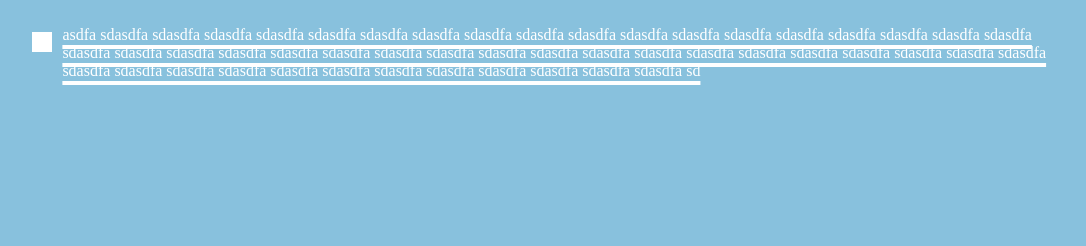
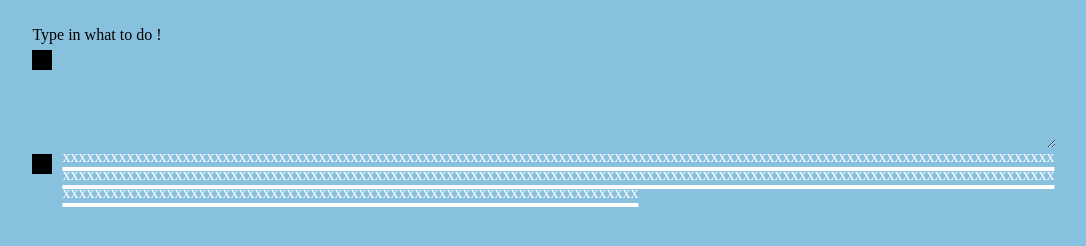
Before and after one commit to BoolPurist/ToDoListHolder, a plain HTML site: page index.html in a window 1280 px wide. Shown: the whole page, without its empty margins (70-1156 px from the left). Drawn offline with Linux system fonts and the light colour scheme.

Commit message:
Features: Basic Layout and filled Boxes
The basic layout works. Every toDoBox now has text and a sign. When resizing, the boxes adjust themeself. Input box takes input. Both kinds of boxes now have underlines with styling  under their text.

```diff
--- a/index.html
+++ b/index.html
@@ -7,6 +7,14 @@
     <link rel="stylesheet" href="css/style.css" />
   </head>
   <body>
+    <div class="wrapper">
+      <label for="inserter">Type in what to do !</label>
+      <div class="adderForToDo">
+        <div class="adderSign"></div>
+        <textarea name="inserter" class="input" cols="30" rows="5"></textarea>
+      </div>
+      <div class="list"></div>
+    </div>
     <script src="js/main.js"></script>
   </body>
 </html>
--- a/js/main.js
+++ b/js/main.js
@@ -1,30 +1,22 @@
 /* jshint esversion: 6 */
 (function() {
   "use strict";
-  function List() {
-    // Creating main container.
-
-    let list = document.createElement("div");
-    list.classList.add("list");
-    document.body.appendChild(list);
-
-    return list;
+  // Testing.
+  let list = document.getElementsByClassName("list");
+  console.log(list);
+  let testString = "xxxx".repeat(80);
+  list[0].appendChild(ToDoBoxRemovable(testString));
+  // Returns a ToDoBox with text and a sign to click on. Clicking on that removes the toDoBox.
+  function ToDoBoxRemovable(text) {
+    let toDoBoxRemovable = document.createElement("div");
+    toDoBoxRemovable.classList.add("toToDoBoxRemovable");
+    let removable = document.createElement("div");
+    removable.classList.add("removable");
+    let line = document.createElement("p");
+    line.classList.add("line");
+    line.innerText = text;
+    toDoBoxRemovable.appendChild(removable);
+    toDoBoxRemovable.appendChild(line);
+    return toDoBoxRemovable;
   }
-
-  function ToDoBoxRemovable(text) {
-    let toDoBox = document.createElement("div");
-    toDoBox.classList.add("toToDoBoxRemovable");
-    let removeIcon = document.createElement("div");
-    removeIcon.classList.add("removable");
-    let textContent = document.createElement("p");
-    textContent.classList.add("line");
-    textContent.innerText = text;
-    toDoBox.appendChild(removeIcon);
-    toDoBox.appendChild(textContent);
-
-    return toDoBox;
-  }
-
-  let item = List();
-  item.appendChild(ToDoBoxRemovable("asdfa sd".repeat(50)));
 })();
--- a/less/style.less
+++ b/less/style.less
@@ -1,41 +1,86 @@
 // Variables.
+@background-color: #88c1dd;
 @text-color: white;
 @text-underline-thickness: 4px;
 @symbol-removable-size: 20px;
 @symbol-removable-margin-top: 30%;
 
+// Make sure every element behaves the same when not modified.
 * {
   box-sizing: border-box;
+  // Some elements have margin by default.
   margin: 0;
 }
 
 body {
-  background-color: #88c1dd;
+  background-color: @background-color;
 }
 
-.list {
+// style hierarchy for .wrapper <div>
+//  |-- .adderForToDo
+//  |-- .list
+.wrapper {
+  // Wrapper should be centered in the center. Looks better.
   width: 80%;
   margin-top: 2%;
   margin-left: 8%;
   display: grid;
   grid-template-rows: 1fr;
+}
+
+// For every widget like the remover and adder to give size, color and margin.
+#mixInSymbol {
+  margin-top: @symbol-removable-margin-top;
+  background-color: black;
+  height: @symbol-removable-size;
+}
+// Grid layout for widget and text in a container.
+#mixInGridColSignText {
+  display: grid;
+  grid-template-columns: @symbol-removable-size 1fr;
+  column-gap: 10px;
+}
+
+// styles the text content of every box.
+#mixInUnderlineText {
+  word-break: break-word;
+  color: @text-color;
+  text-decoration: underline;
+  text-decoration-thickness: @text-underline-thickness;
+  text-underline-offset: 5px;
+}
+
+// style hierarchy for .adderForToDo <div>
+//    |-- label <lable>
+//    |-- .adderSign <div>
+//    |-- .input <textarea>
+.adderForToDo {
+  #mixInGridColSignText();
+  .adderSign {
+    #mixInSymbol();
+  }
+  .input {
+    border: none;
+    line-height: 20px;
+    #mixInUnderlineText();
+    background-color: @background-color;
+  }
+}
+
+// style hierarchy
+//  |-- .list <div>
+//    |-- .toToDoBoxRemovable <div> Serves as container for remove widget and the text content.
+//    |-- .line <p>
+.list {
+  display: grid;
+  grid-template-rows: 1fr;
   .toToDoBoxRemovable {
-    width: 100%;
-    display: grid;
-    grid-template-columns: @symbol-removable-size 1fr;
-    column-gap: 10px;
+    #mixInGridColSignText();
     .removable {
-      margin-top: @symbol-removable-margin-top;
-      background-color: #fff;
-      height: @symbol-removable-size;
+      #mixInSymbol();
     }
     .line {
-      word-break: break-word;
-      color: @text-color;
-      width: 100%;
-      text-decoration: underline;
-      text-decoration-thickness: @text-underline-thickness;
-      text-underline-offset: 5px;
+      #mixInUnderlineText();
     }
   }
 }
```
Also changed, not shown: css/style.css.
